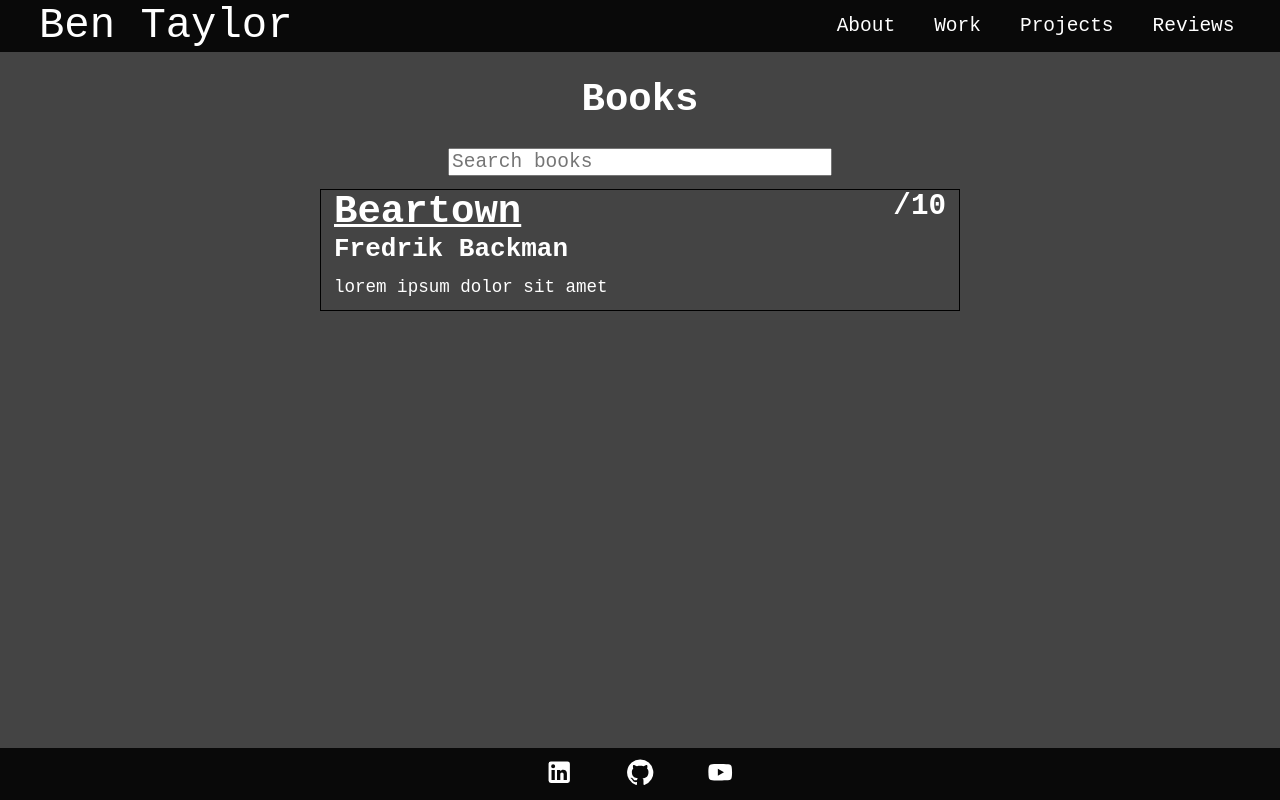
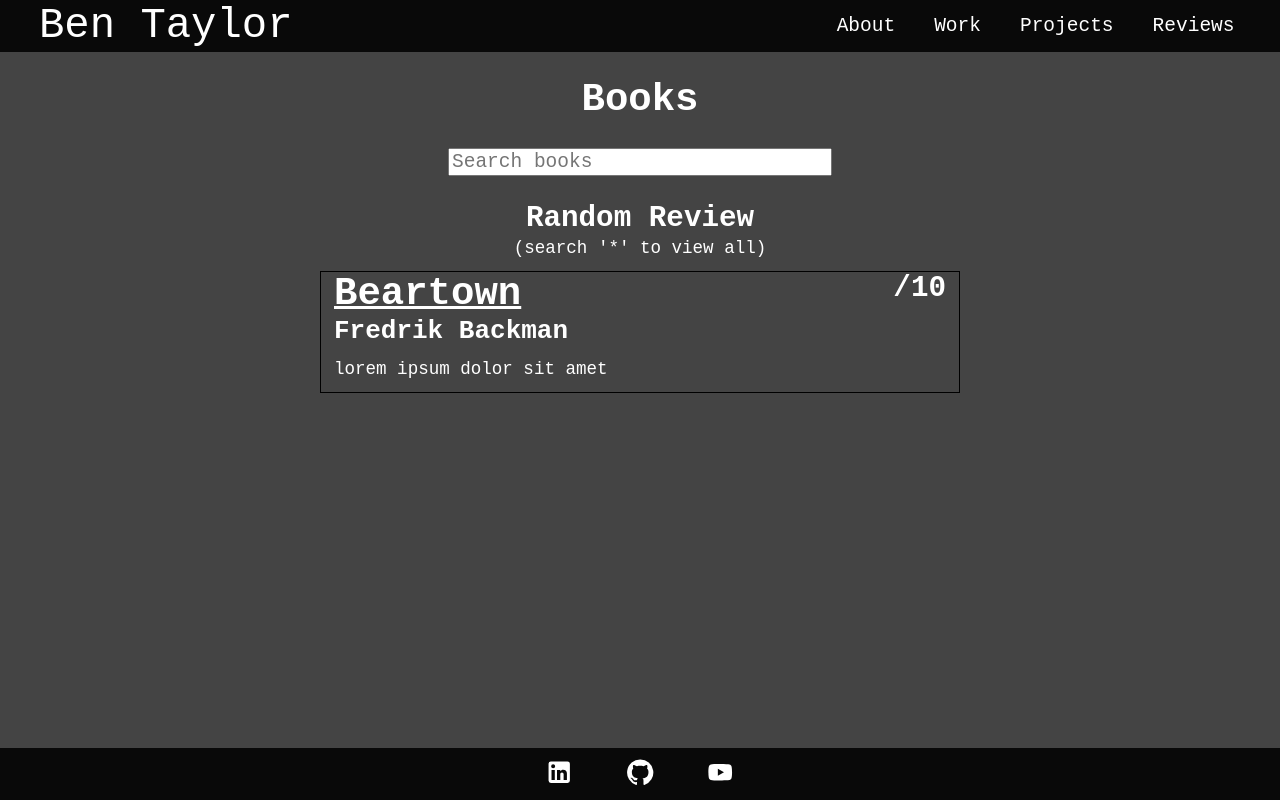
Before and after one commit to BenTaylor25/WebPortfolio2023, a React (Vite) app in the folder web-portfolio-2023/: page /WebPortfolio2023/reviews/books in a window 1280 px wide. Built offline with nearby package versions, Linux system fonts and the light colour scheme.

Commit message:
search reviews

```diff
--- a/web-portfolio-2023/src/components/pages/ReviewsPage.tsx
+++ b/web-portfolio-2023/src/components/pages/ReviewsPage.tsx
@@ -35,6 +35,20 @@ export default function ReviewsPage({page}: Props) {
             />
 
             {
+                document.querySelector("input")?.id === "search-box" &&
+                document.querySelector("input")?.value !== '' ||
+
+                <>
+                    <h2>Random Review</h2>
+                    <p>(search '*' to view all)</p>
+                    <ReviewEntry {...reviews[rnd(reviews.length)]} />
+                </>
+            }
+
+            {
+                document.querySelector("input")?.id === "search-box" &&
+                document.querySelector("input")?.value !== '' &&
+
                 reviews.filter(review => {
                     const searchBar = document.querySelector("input");
                     let searchQuery = "";
@@ -42,10 +56,10 @@ export default function ReviewsPage({page}: Props) {
                         searchQuery = searchBar.value;
                     }
 
-                    return review.name.toLowerCase().includes(searchQuery.toLowerCase());
-                }).map(review => {
+                    return review.name.toLowerCase().includes(removeStar(searchQuery).toLowerCase());
+                }).map((review, index) => {
                     return (
-                        <ReviewEntry {...review} />
+                        <ReviewEntry key={index} {...review} />
                     );
                 })
             }
@@ -60,3 +74,16 @@ function capitalizeFirst(text: string): string {
 
     return text[0].toUpperCase() + text.slice(1);
 }
+
+/**
+ * Return a random number between 0 and n-1 inclusive.
+ *
+ * @param n
+ */
+function rnd(n: number): number {
+    return Math.floor(Math.random() * n);
+}
+
+function removeStar(str: string): string {
+    return str.replace('*', '');
+}
```
